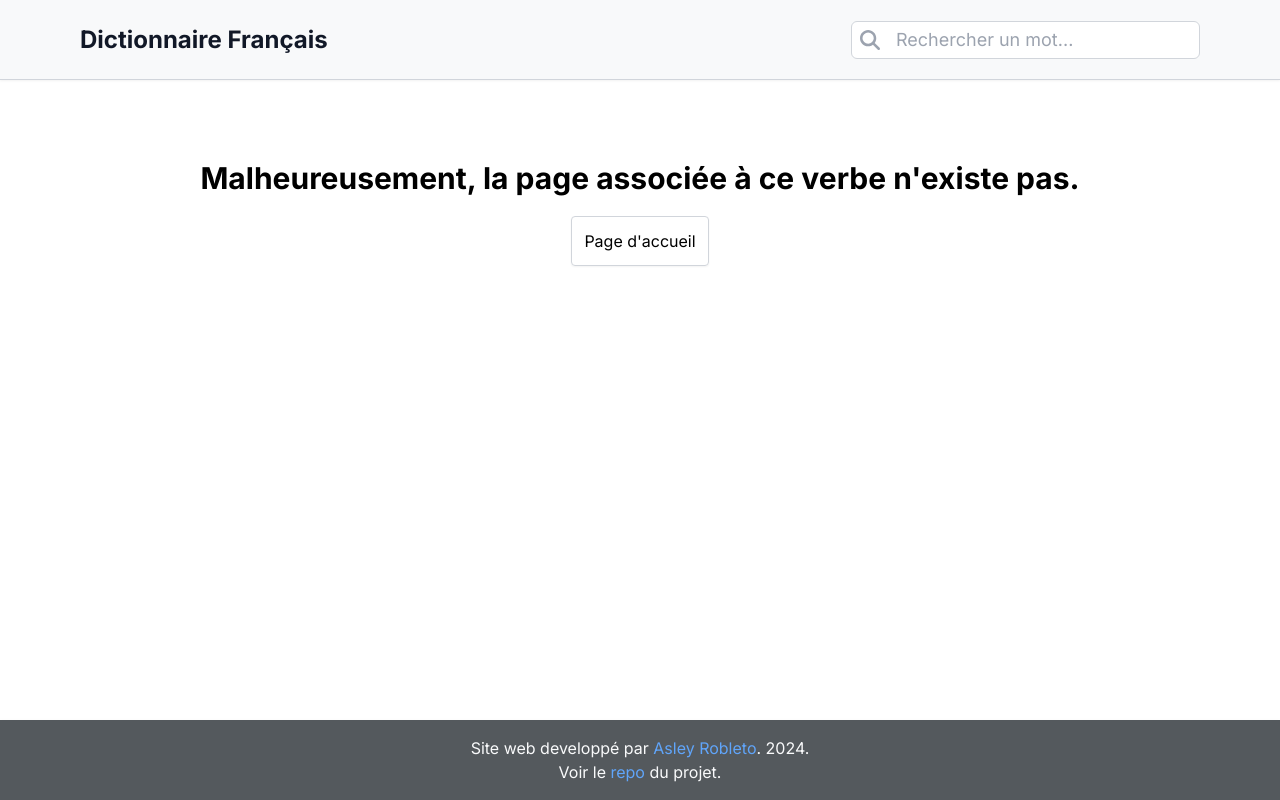
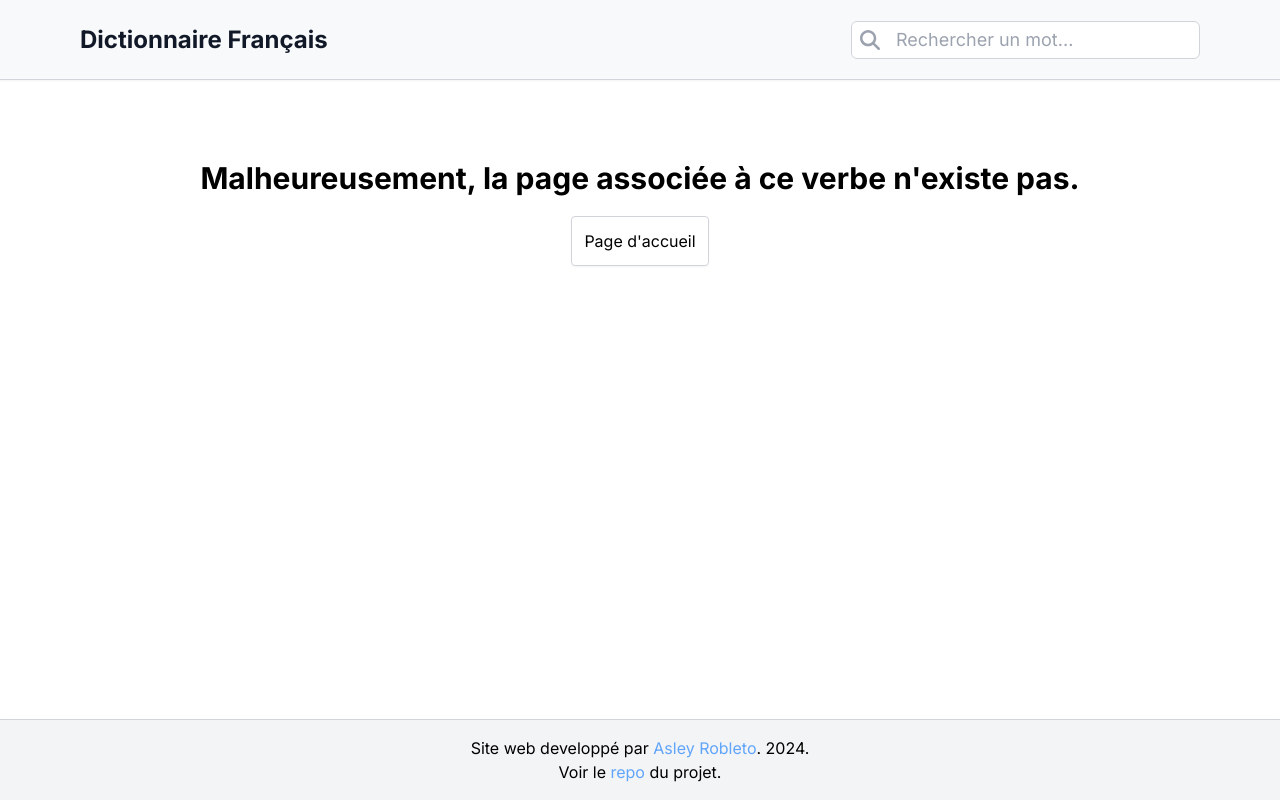
Before and after one commit to AsleyR/dictionnaire-francais, a Next.js app in the folder client/: page /dictionary/fr/1 in a window 1280 px wide. Built offline with nearby package versions, Linux system fonts and the light colour scheme; no server answers; the database is empty.

Commit message:
Change background color and text color

```diff
--- a/client/app/(components)/footer/Footer.tsx
+++ b/client/app/(components)/footer/Footer.tsx
@@ -2,7 +2,7 @@ import React from 'react'
 
 function Footer() {
     return (
-        <footer className='bg-[#54595D] py-[1rem] text-center text-gray-50 grid justify-center drop-shadow-lg'>
+        <footer className='bg-gray-100 py-[1rem] border-t border-gray-300 text-center grid justify-center shadow-lg'>
             <p className=''>Site web developpé par <a className='text-blue-400 hover:underline duration-200' target={'_blank'} href='https://asleyrobleto.com'>Asley Robleto</a>. 2024.</p>
             <p>Voir le <a href='https://github.com/AsleyR/dictionnaire-francais' target={'_blank'} className='text-blue-400 hover:underline duration-200'>repo</a> du projet.</p>
         </footer>
```
